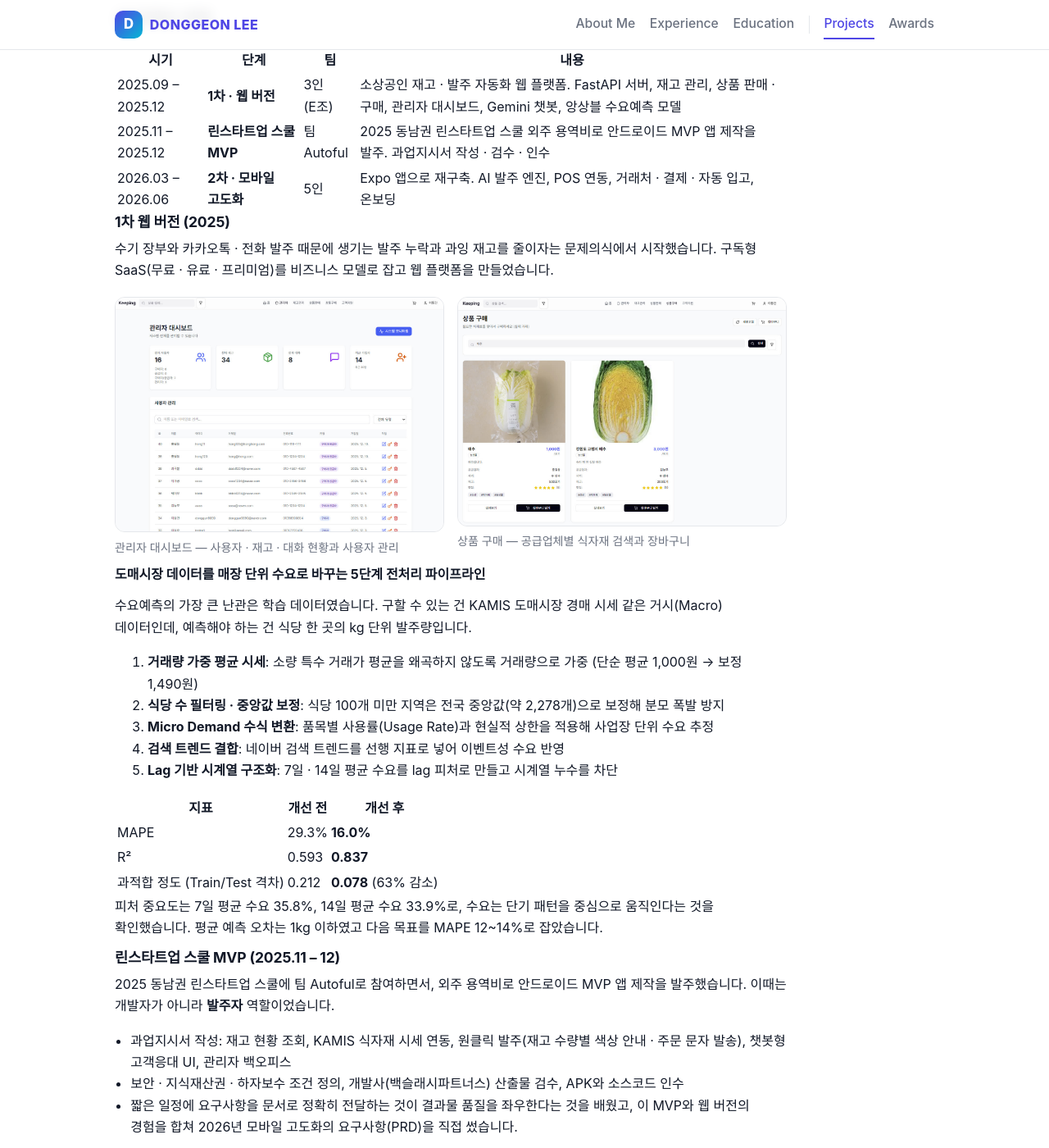
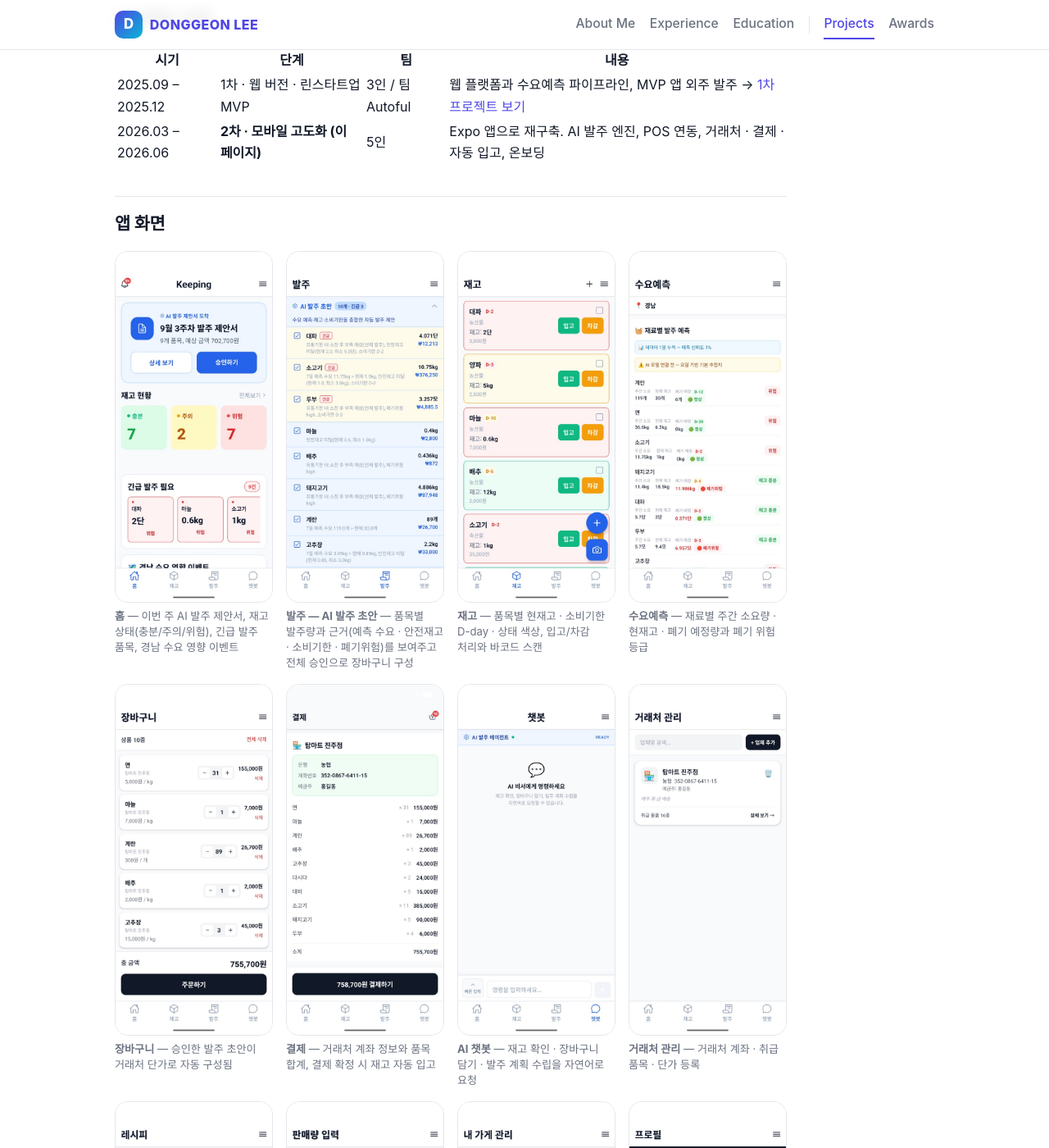
Before and after one commit to leeedd00/leeedd00.github.io, a Jekyll site: the page built from _projects/keeping.md, in a window 1280 px wide and 1400 px high, scrolled down 1232 px. Shown: the whole window at 82% size. Built offline with Jekyll 4.4.1, drawn with Linux system fonts in a browser that asks for light colours; some web fonts are replaced; some of the changed text lies outside the part shown.

Commit message:
Keeping 1차·2차 분리, 창업 수상 상세 추가

```diff
--- a/_data/experience.yml
+++ b/_data/experience.yml
@@ -16,13 +16,13 @@
   title: 2025 동남권 린스타트업 스쿨 — 재고관리 앱 MVP 외주 발주 · 관리
   org: 팀 Autoful (주관기관)
   detail: 린스타트업 스쿨 외주 용역비로 재고관리 플랫폼 앱 MVP 제작을 발주. 과업지시서 작성(KAMIS 시세 연동 · 원클릭 발주 · 챗봇 UI · 재고 현황 UI), 개발사 검수, 안드로이드 APK와 소스코드 인수
-  link: /projects/keeping/
+  link: /projects/keeping-web/
 - period: 2025.09 – 2025.12
   type: 프로젝트
   title: Keeping 1차 — 웹 기반 재고 · 발주 자동화 플랫폼
   org: 3인 팀 프로젝트 (E조)
   detail: 소상공인 재고 · 발주 자동화 웹 플랫폼. 도매시장 시세를 매장 단위 수요로 바꾸는 5단계 전처리 파이프라인과 앙상블 수요예측 모델(MAPE 29% → 16%, 과적합 63% 감소), FastAPI 서버, 관리자 대시보드
-  link: /projects/keeping/
+  link: /projects/keeping-web/
 - period: 2025.01 – 2025.12
   type: 학생회
   title: 유통물류학과 학생회 총무
@@ -34,7 +34,7 @@
   org: 경상국립대학교 창업지원단 · 3인 팀 팀장
   detail: 진주 특산품(냉면 육수 · 배 · 참다래 · 단감)을 엑기스로 농축한 칵테일 키트. 여행객 인터뷰 → 시장 분석 → 원가 · 진입 전략 수립, 우수상(상금 150만 원)
   link: /awards/gnu-startup-team/
-- period: "2024.( 빈칸: 월 )"
+- period: 2024.11
   type: 창업
   title: 창업교과목 연계 아이디어톤 장려상 — AI 건강관리 플랫폼 「APT」
   org: 경상국립대학교 · 개인 참가
--- a/_projects/keeping.md
+++ b/_projects/keeping.md
@@ -1,12 +1,12 @@
 ---
-title: Keeping — AI 매장 비서
+title: Keeping 2차 — AI 매장 비서 앱
 order: 1
 roles: [Backend, AI, Mobile]
 category: 모바일 앱 · AI 에이전트 · 수요예측
 summary: 소규모 식당의 재고를 대신 지켜보다가 부족·소비기한 임박 품목을 감지해 발주 초안을 자동 생성하고, 사장님은 승인만 하면 장바구니·결제·입고까지 이어지는 AI 매장 비서 앱
-period: 2025.09 – 2025.12 (1차 웹 버전 · 린스타트업 MVP) · 2026.03 – 2026.06 (모바일 고도화)
+period: 2026.03 – 2026.06
 role: "백엔드 AI 발주 로직 · 수요예측 연동 · 모바일 화면(수요예측·회원가입·거래처·장바구니) · 온보딩 문서"
-team: 1차 3인 → 고도화 5인
+team: 5인 팀
 stack: [Python, FastAPI, SQLAlchemy, Supabase PostgreSQL, XGBoost · LightGBM · RandomForest, Gemini API, MCP (fastmcp), Expo (React Native), TypeScript, Zustand, TanStack Query]
 thumbnail: /assets/img/keeping.png
 # 팀 저장소(dlgusw0/Keeping2)는 비공개. 공개용 저장소를 만들면 아래 주석 해제
@@ -32,48 +32,10 @@ thumbnail: /assets/img/keeping.png
 
 | 시기 | 단계 | 팀 | 내용 |
 |------|------|-----|------|
-| 2025.09 – 2025.12 | **1차 · 웹 버전** | 3인 (E조) | 소상공인 재고 · 발주 자동화 웹 플랫폼. FastAPI 서버, 재고 관리, 상품 판매 · 구매, 관리자 대시보드, Gemini 챗봇, 앙상블 수요예측 모델 |
-| 2025.11 – 2025.12 | **린스타트업 스쿨 MVP** | 팀 Autoful | 2025 동남권 린스타트업 스쿨 외주 용역비로 안드로이드 MVP 앱 제작을 발주. 과업지시서 작성 · 검수 · 인수 |
-| 2026.03 – 2026.06 | **2차 · 모바일 고도화** | 5인 | Expo 앱으로 재구축. AI 발주 엔진, POS 연동, 거래처 · 결제 · 자동 입고, 온보딩 |
+| 2025.09 – 2025.12 | 1차 · 웹 버전 · 린스타트업 MVP | 3인 / 팀 Autoful | 웹 플랫폼과 수요예측 파이프라인, MVP 앱 외주 발주 → [1차 프로젝트 보기](/projects/keeping-web/) |
+| 2026.03 – 2026.06 | **2차 · 모바일 고도화 (이 페이지)** | 5인 | Expo 앱으로 재구축. AI 발주 엔진, POS 연동, 거래처 · 결제 · 자동 입고, 온보딩 |
 
-### 1차 웹 버전 (2025)
-
-수기 장부와 카카오톡 · 전화 발주 때문에 생기는 발주 누락과 과잉 재고를 줄이자는 문제의식에서 시작했습니다. 구독형 SaaS(무료 · 유료 · 프리미엄)를 비즈니스 모델로 잡고 웹 플랫폼을 만들었습니다.
-
-<div class="chart-row">
-  <figure class="chart"><img src="/assets/img/keeping/web/admin.jpg" alt="웹 버전 관리자 대시보드" loading="lazy"><figcaption>관리자 대시보드 — 사용자 · 재고 · 대화 현황과 사용자 관리</figcaption></figure>
-  <figure class="chart"><img src="/assets/img/keeping/web/purchase.jpg" alt="웹 버전 상품 구매" loading="lazy"><figcaption>상품 구매 — 공급업체별 식자재 검색과 장바구니</figcaption></figure>
-</div>
-
-**도매시장 데이터를 매장 단위 수요로 바꾸는 5단계 전처리 파이프라인**
-
-수요예측의 가장 큰 난관은 학습 데이터였습니다. 구할 수 있는 건 KAMIS 도매시장 경매 시세 같은 거시(Macro) 데이터인데, 예측해야 하는 건 식당 한 곳의 kg 단위 발주량입니다.
-
-1. **거래량 가중 평균 시세**: 소량 특수 거래가 평균을 왜곡하지 않도록 거래량으로 가중 (단순 평균 1,000원 → 보정 1,490원)
-2. **식당 수 필터링 · 중앙값 보정**: 식당 100개 미만 지역은 전국 중앙값(약 2,278개)으로 보정해 분모 폭발 방지
-3. **Micro Demand 수식 변환**: 품목별 사용률(Usage Rate)과 현실적 상한을 적용해 사업장 단위 수요 추정
-4. **검색 트렌드 결합**: 네이버 검색 트렌드를 선행 지표로 넣어 이벤트성 수요 반영
-5. **Lag 기반 시계열 구조화**: 7일 · 14일 평균 수요를 lag 피처로 만들고 시계열 누수를 차단
-
-| 지표 | 개선 전 | 개선 후 |
-|------|--------|--------|
-| MAPE | 29.3% | **16.0%** |
-| R² | 0.593 | **0.837** |
-| 과적합 정도 (Train/Test 격차) | 0.212 | **0.078** (63% 감소) |
-
-피처 중요도는 7일 평균 수요 35.8%, 14일 평균 수요 33.9%로, 수요는 단기 패턴을 중심으로 움직인다는 것을 확인했습니다. 평균 예측 오차는 1kg 이하였고 다음 목표를 MAPE 12~14%로 잡았습니다.
-
-### 린스타트업 스쿨 MVP (2025.11 – 12)
-
-2025 동남권 린스타트업 스쿨에 팀 Autoful로 참여하면서, 외주 용역비로 안드로이드 MVP 앱 제작을 발주했습니다. 이때는 개발자가 아니라 **발주자** 역할이었습니다.
-
-- 과업지시서 작성: 재고 현황 조회, KAMIS 식자재 시세 연동, 원클릭 발주(재고 수량별 색상 안내 · 주문 문자 발송), 챗봇형 고객응대 UI, 관리자 백오피스
-- 보안 · 지식재산권 · 하자보수 조건 정의, 개발사(백슬래시파트너스) 산출물 검수, APK와 소스코드 인수
-- 짧은 일정에 요구사항을 문서로 정확히 전달하는 것이 결과물 품질을 좌우한다는 것을 배웠고, 이 MVP와 웹 버전의 경험을 합쳐 2026년 모바일 고도화의 요구사항(PRD)을 직접 썼습니다.
-
-<figure class="chart"><img src="/assets/img/keeping/autoful_mvp.jpg" alt="린스타트업 스쿨 MVP 앱 화면" loading="lazy"><figcaption>외주 제작 MVP 「오늘의 발주」 — 재고 목록과 KAMIS 시세 예측 화면</figcaption></figure>
-
-## 앱 화면 (2차 · 모바일)
+## 앱 화면
 
 <div class="screens">
   <figure><img src="/assets/img/keeping/screens/01_home.jpg" alt="홈" loading="lazy"><figcaption><b>홈</b> — 이번 주 AI 발주 제안서, 재고 상태(충분/주의/위험), 긴급 발주 품목, 경남 수요 영향 이벤트</figcaption></figure>
@@ -90,7 +52,7 @@ thumbnail: /assets/img/keeping.png
   <figure><img src="/assets/img/keeping/screens/12_profile.jpg" alt="프로필" loading="lazy"><figcaption><b>프로필</b> — 계정 · 매장 · 지역 설정</figcaption></figure>
 </div>
 
-## 아키텍처 (2차 · 모바일)
+## 아키텍처
 
 <figure class="chart">
   <img src="/assets/img/keeping/architecture.jpg" alt="Keeping 시스템 아키텍처" loading="lazy">
```
Also changed, not shown: _awards/ideathon-2024.md (+1 -1 lines), _projects/keeping-web.md (added, +68 -0 lines), _projects/purdue.md (+1 -1 lines).
